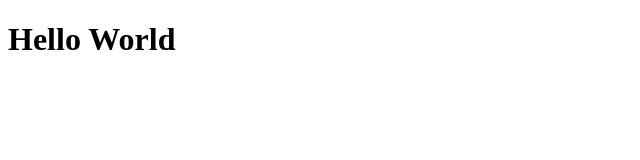
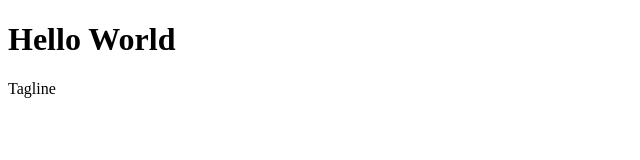
Before and after one commit to blakeleykilgore/md2-hw2-kilgore_blakeley, a plain HTML site: page index.html in a window 1280 px wide. Shown: the full height of the page, 0-640 px from the left. Drawn offline with Linux system fonts and the light colour scheme.

Commit message:
Added a tagline

```diff
--- a/index.html
+++ b/index.html
@@ -4,5 +4,6 @@
 </head>
 <body>
 <h1>Hello World</h1>
+<p>Tagline</p>
 </body>
 </html>
```
